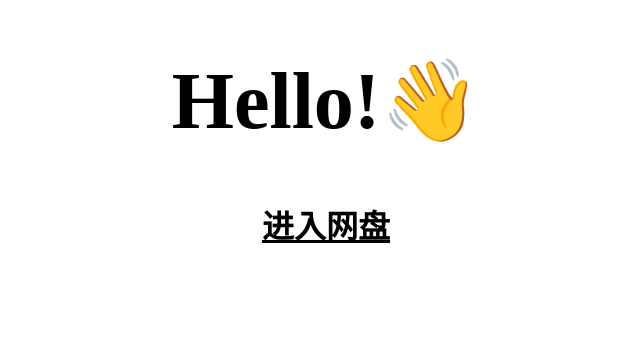
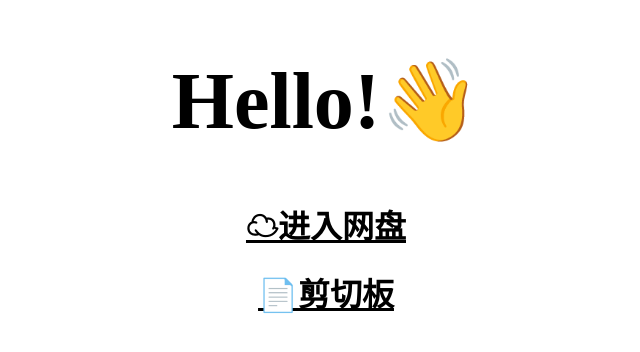
Before and after one commit to wlyper/home, a plain HTML site: page index.html in a window 1280 px wide. Shown: the whole page, without its empty margins (314-954 px from the left). Drawn offline with Linux system fonts and the light colour scheme.

Commit message:
change the url of cloud drive, add url of clipboard

```diff
--- a/index.html
+++ b/index.html
@@ -30,9 +30,13 @@
         <h1><b>Hello!👋</b></h1>
     </div>
     <div class="contents">
-        <a href="http://152.136.233.48/p/" target="_blank">
-            <h1><b>进入网盘</b></h1>
+        <a href="http://152.136.233.48/" target="_blank">
+            <h1><b>☁进入网盘</b></h1>
         </a>
+        <a href="http://152.136.233.48/s/k5h6" target="_blank">
+            <h1><b>📄剪切板</b></h1>
+        </a>
+
     </div>
 </body>
 
```
